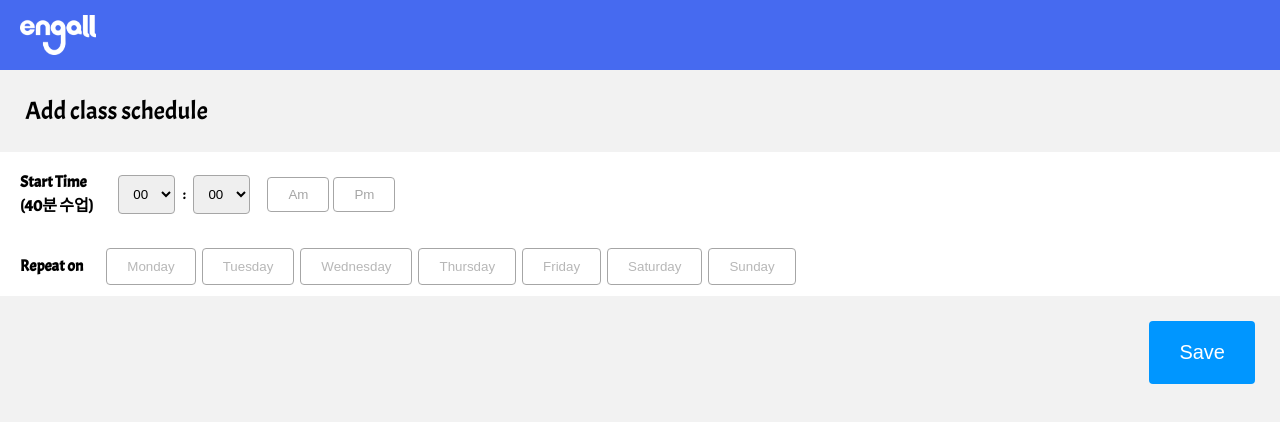
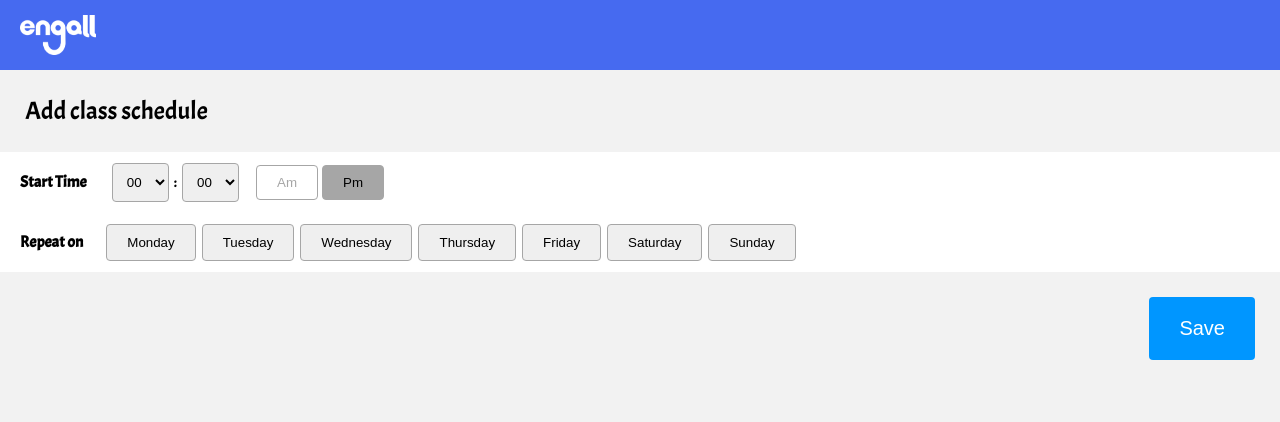
Before and after one commit to soozynn/class-schedule-engall, a React (Create React App) app: page /schedule in a window 1280 px wide. Shown: the top 422 px of the page. Built offline with nearby package versions, Linux system fonts and the light colour scheme; a web font is replaced by a local one.

Commit message:
Add: add class schedule

```diff
--- a/src/actions/scheduleActions.js
+++ b/src/actions/scheduleActions.js
@@ -1,22 +1,20 @@
 import { scheduleActions } from "../reducers/scheduleReducer";
 
-function addSchedule() {
-  return async (dispatch) => {
-    let data = // 설정 값 받아오기
-      dispatch(scheduleActions.addSchedule({ data }));
+export function addSchedule(schedule) {
+  return (dispatch) => {
+    console.log(schedule);
+    dispatch(scheduleActions.addSchedule(schedule));
   };
 }
 
-function deleteSchedule() {
-  return async (dispatch) => {
-    let data = // 삭제할 스케줄 값
-      dispatch(scheduleActions.deleteSchedule({ data }));
+export function deleteSchedule(schedule) {
+  return (dispatch) => {
+    dispatch(scheduleActions.deleteSchedule(schedule));
   };
 }
 
-function editSchedule() {
-  return async (dispatch) => {
-    let data = // 수정할 스케줄 값
-      dispatch(scheduleActions.editSchedule({ data }));
+export function editSchedule(schedule) {
+  return (dispatch) => {
+    dispatch(scheduleActions.editSchedule(schedule));
   };
 }
--- a/src/components/AddClassSchedule/Option/RepeatDay/index.js
+++ b/src/components/AddClassSchedule/Option/RepeatDay/index.js
@@ -1,26 +1,41 @@
-import React from "react";
+import React, { useState } from "react";
 import styled from "styled-components";
 import PropTypes from "prop-types";
 
-const RepeatDayWrapper = styled.button`
+const RepeatDayButton = styled.button`
   margin: 3px;
   padding: 10px 20px;
   border-radius: 4px;
   border: 1px solid var(--color-dark-gray);
   text-align: center;
-  background: none;
 
   &:hover {
-    border: 1px solid var(--color-black);
     color: var(--color-black);
     cursor: pointer;
   }
+
+  &.active {
+    background-color: var(--color-dark-gray);
+    color: var(--color-black);
+  }
 `;
 
-export default function RepeatDay({ day }) {
-  return <RepeatDayWrapper disabled>{day}</RepeatDayWrapper>;
+export default function RepeatDay({ day, onClick, classSchedule }) {
+  const findRepeatDay = () => {
+    return classSchedule.repeat.includes(day);
+  };
+
+  return (
+    <RepeatDayButton
+      onClick={onClick}
+      className={findRepeatDay() ? "active" : null}
+    >
+      {day}
+    </RepeatDayButton>
+  );
 }
 
 RepeatDay.propTypes = {
   day: PropTypes.string.isRequired,
+  onClick: PropTypes.func.isRequired,
 };
--- a/src/components/AddClassSchedule/Option/TimePicker/index.js
+++ b/src/components/AddClassSchedule/Option/TimePicker/index.js
@@ -24,48 +24,82 @@ const DayAndNight = styled.span`
     color: var(--color-dark-gray);
 
     &:hover {
-      border: 1px solid var(--color-black);
       color: var(--color-black);
       cursor: pointer;
+    }
+
+    &.active {
+      background-color: var(--color-dark-gray);
+      color: var(--color-black);
     }
   }
 `;
 
-export default function TimePicker() {
-  const showTheHours = () => {
-    return HOUR.map((hour) => {
-      return (
-        <option value={hour} key={uuidv4()}>
-          {hour}
-        </option>
-      );
-    });
+export default function TimePicker({ classSchedule, setClassSchedule }) {
+  const handleChangeHour = (e) => {
+    console.log(e.target.value);
+
+    setClassSchedule((prevState) => ({
+      ...prevState,
+      hour: e.target.value,
+    }));
   };
 
-  const showTheMinutes = () => {
-    return MINUTES.map((minute) => {
-      return (
-        <option value={minute} key={uuidv4()}>
-          {minute}
-        </option>
-      );
-    });
+  const handleChangeMinute = (e) => {
+    console.log(e.target.value);
+
+    setClassSchedule((prevState) => ({
+      ...prevState,
+      minute: e.target.value,
+    }));
   };
 
-  const handleChange = (e) => {
-    console.log(e.target.value);
-    // save 누를 시 해당 옵션 값들이 다 저장되어야함
+  const handleClickButton = (e) => {
+    console.log(e.target.innerText);
+
+    setClassSchedule((prevState) => ({
+      ...prevState,
+      meridiem: e.target.innerText,
+    }));
   };
 
   return (
-    <form onChange={handleChange}>
-      <SelectTime>{showTheHours()}</SelectTime>
+    <>
+      <SelectTime value={classSchedule.hour} onChange={handleChangeHour}>
+        {HOUR.map((hour) => {
+          return (
+            <option value={hour} name="hour" key={uuidv4()}>
+              {hour}
+            </option>
+          );
+        })}
+      </SelectTime>
       {" : "}
-      <SelectTime>{showTheMinutes()}</SelectTime>
+      <SelectTime value={classSchedule.minute} onChange={handleChangeMinute}>
+        {MINUTES.map((minute) => {
+          return (
+            <option value={minute} name="minute" key={uuidv4()}>
+              {minute}
+            </option>
+          );
+        })}
+      </SelectTime>
       <DayAndNight>
-        <button>Am</button>
-        <button>Pm</button>
+        <button
+          type="button"
+          className={classSchedule.meridiem === "Am" ? "active" : null}
+          onClick={handleClickButton}
+        >
+          Am
+        </button>
+        <button
+          type="button"
+          className={classSchedule.meridiem === "Pm" ? "active" : null}
+          onClick={handleClickButton}
+        >
+          Pm
+        </button>
       </DayAndNight>
-    </form>
+    </>
   );
 }
--- a/src/components/AddClassSchedule/Option/index.js
+++ b/src/components/AddClassSchedule/Option/index.js
@@ -1,4 +1,4 @@
-import React from "react";
+import React, { useState } from "react";
 import styled from "styled-components";
 import { v4 as uuidv4 } from "uuid";
 
@@ -32,27 +32,48 @@ const RepeatOn = styled.div`
   color: var(--color-dark-gray);
 `;
 
-export default function Option() {
-  const showRepeatDay = () => {
-    return WEEK.map((day) => {
-      return <RepeatDay day={day} key={uuidv4()} />;
-    });
+export default function Option({ classSchedule, setClassSchedule }) {
+  const handleClickRepeatButton = (e) => {
+    if (classSchedule.repeat.includes(e.target.innerText)) {
+      const repeat = classSchedule.repeat.filter(
+        (item) => item !== e.target.innerText
+      );
+
+      setClassSchedule((prevState) => ({
+        ...prevState,
+        repeat,
+      }));
+    } else {
+      setClassSchedule((prevState) => ({
+        ...prevState,
+        repeat: [...prevState.repeat, e.target.innerText],
+      }));
+    }
   };
 
   return (
-    // 여기서 고른 값들을 정렬해서 전역상태에 넣기
     <OptionContainer>
       <StartTimeContainer>
-        <OptionText>
-          Start Time
-          <br />
-          (40분 수업)
-        </OptionText>
-        <TimePicker />
+        <OptionText>Start Time</OptionText>
+        <TimePicker
+          classSchedule={classSchedule}
+          setClassSchedule={setClassSchedule}
+        />
       </StartTimeContainer>
       <RepeatContainer>
         <OptionText>Repeat on</OptionText>
-        <RepeatOn>{showRepeatDay()}</RepeatOn>
+        <RepeatOn>
+          {WEEK.map((day) => {
+            return (
+              <RepeatDay
+                key={uuidv4()}
+                day={day}
+                onClick={handleClickRepeatButton}
+                classSchedule={classSchedule}
+              />
+            );
+          })}
+        </RepeatOn>
       </RepeatContainer>
     </OptionContainer>
   );
--- a/src/components/AddClassSchedule/index.js
+++ b/src/components/AddClassSchedule/index.js
@@ -1,10 +1,13 @@
 import React, { useState } from "react";
+import { useDispatch } from "react-redux";
 import { useNavigate } from "react-router-dom";
 import styled from "styled-components";
 
+import { addSchedule } from "../../actions/scheduleActions";
 import Button from "../Button";
 import PageTitle from "../PageTitle";
 import Option from "./Option/index";
+import Modal from "../Modal/index";
 
 const TitleWrapper = styled.div`
   display: flex;
@@ -18,13 +21,17 @@ const ButtonWrapper = styled.div`
 `;
 
 export default function AddClassSchedule() {
-  // const [scheduleValue, setScheduleValue] = useState();
+  const [classSchedule, setClassSchedule] = useState({
+    hour: "00",
+    minute: "00",
+    meridiem: "Pm",
+    repeat: [],
+  });
   const navigate = useNavigate();
+  const dispatch = useDispatch();
 
   const handleClickSaveButton = () => {
-    console.log("저장");
-    // 버튼 클릭 시 값들 정렬하여 dispatch로 전역에 저장
-
+    dispatch(addSchedule(classSchedule));
     navigate("/");
   };
 
@@ -33,9 +40,13 @@ export default function AddClassSchedule() {
       <TitleWrapper>
         <PageTitle>Add class schedule</PageTitle>
       </TitleWrapper>
-      <Option />
+      <Option
+        classSchedule={classSchedule}
+        setClassSchedule={setClassSchedule}
+      />
       <ButtonWrapper>
         <Button onClick={handleClickSaveButton}>Save</Button>
+        {!classSchedule.repeat.length && <Modal />}
       </ButtonWrapper>
     </>
   );
--- a/src/reducers/scheduleReducer.js
+++ b/src/reducers/scheduleReducer.js
@@ -10,8 +10,11 @@ const scheduleSlice = createSlice({
   reducers: {
     addSchedule: (state, action) => {
       state.scheduleList += action.payload.data;
+      console.log(state.scheduleList);
     },
-    deleteSchedule: (state, action) => {},
+    deleteSchedule: (state, action) => {
+      // filter로 해당 스케줄 삭제
+    },
     editSchedule: (state, action) => {},
   },
 });
```
